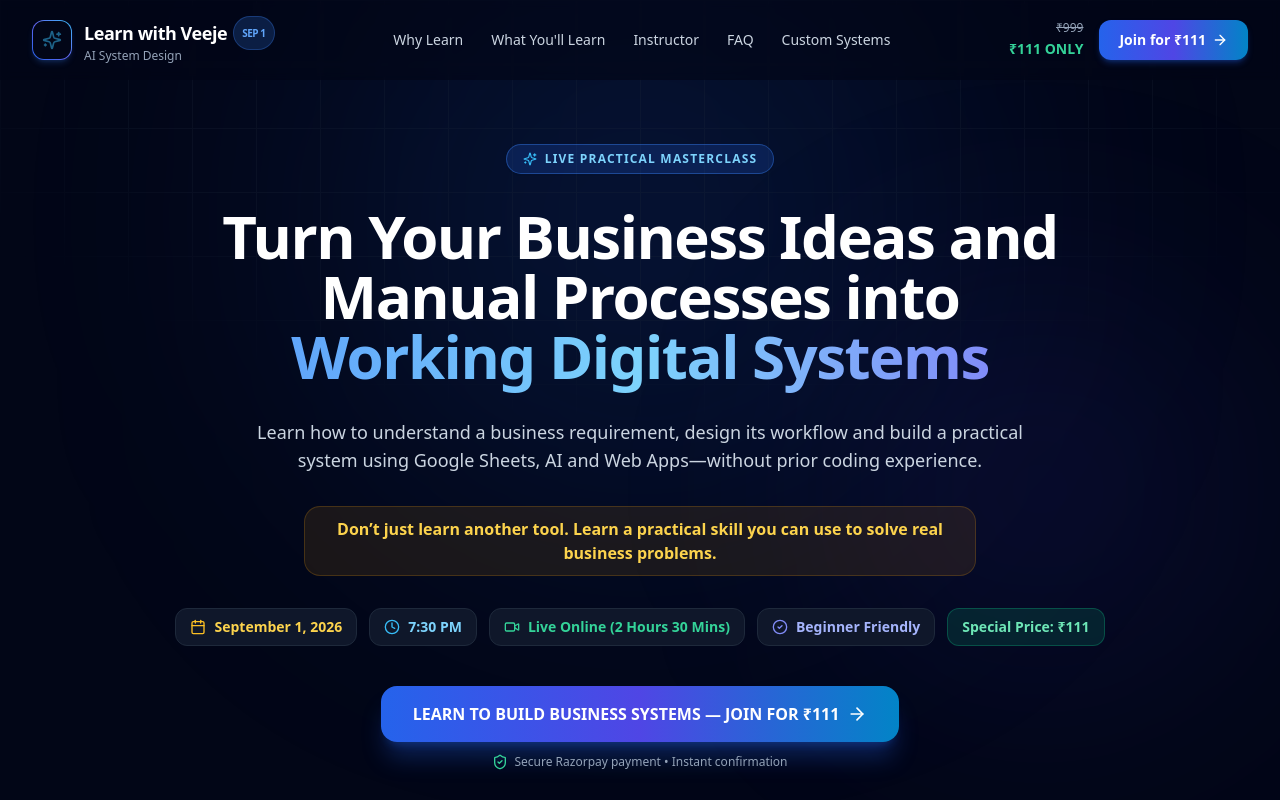
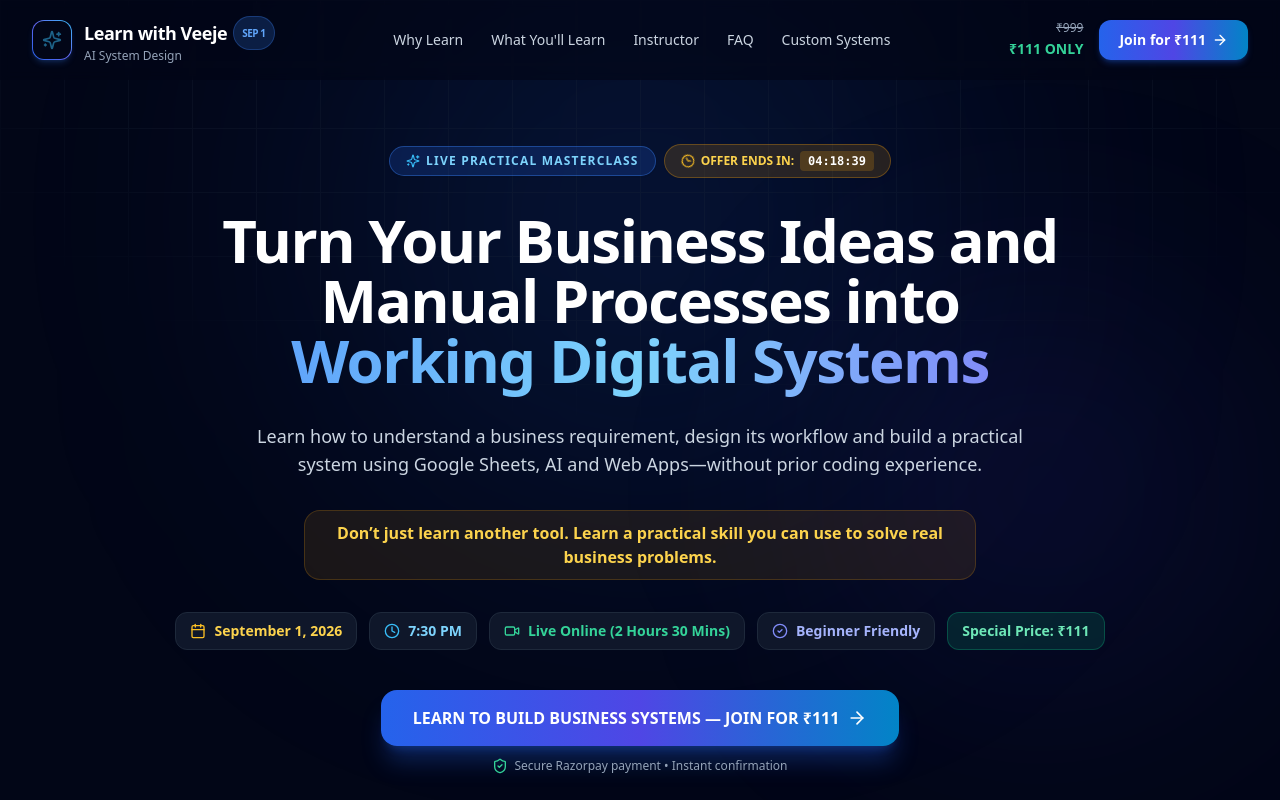
Before and after one commit to masteredlanguagecoach-hub/learnwithvj, a Next.js app: page / in a window 1280 px wide. Shown: the top 800 px of the page. Built offline with nearby package versions, Linux system fonts and the light colour scheme.

Commit message:
AddOfferEndingCountdownTimer

```diff
--- a/components/Hero.tsx
+++ b/components/Hero.tsx
@@ -1,10 +1,24 @@
 'use client';
 
-import React from 'react';
+import React, { useState, useEffect } from 'react';
 import { motion } from 'framer-motion';
 import { Sparkles, Calendar, Clock, Video, ArrowRight, ShieldCheck, CheckCircle2 } from 'lucide-react';
 
 export default function Hero() {
+  const [timeLeft, setTimeLeft] = useState({ hours: 4, minutes: 18, seconds: 45 });
+
+  useEffect(() => {
+    const timer = setInterval(() => {
+      setTimeLeft((prev) => {
+        if (prev.seconds > 0) return { ...prev, seconds: prev.seconds - 1 };
+        if (prev.minutes > 0) return { ...prev, minutes: prev.minutes - 1, seconds: 59 };
+        if (prev.hours > 0) return { hours: prev.hours - 1, minutes: 59, seconds: 59 };
+        return { hours: 4, minutes: 18, seconds: 45 };
+      });
+    }, 1000);
+    return () => clearInterval(timer);
+  }, []);
+
   const scrollToRegister = () => {
     const el = document.getElementById('register');
     if (el) el.scrollIntoView({ behavior: 'smooth' });
@@ -21,15 +35,25 @@ export default function Hero() {
 
       <div className="max-w-5xl mx-auto px-4 sm:px-6 lg:px-8 relative z-10 text-center space-y-8">
 
-        {/* Eyebrow Badge */}
+        {/* Eyebrow & Countdown Timer Badge */}
         <motion.div
           initial={{ opacity: 0, y: 15 }}
           animate={{ opacity: 1, y: 0 }}
           transition={{ duration: 0.4 }}
-          className="inline-flex items-center gap-2 px-4 py-1.5 rounded-full bg-blue-600/20 border border-blue-500/40 text-sky-300 text-xs font-bold uppercase tracking-widest shadow-sm"
+          className="inline-flex flex-wrap items-center justify-center gap-2"
         >
-          <Sparkles className="w-3.5 h-3.5 text-sky-400" />
-          <span>LIVE PRACTICAL MASTERCLASS</span>
+          <span className="px-4 py-1.5 rounded-full bg-blue-600/20 border border-blue-500/40 text-sky-300 text-xs font-bold uppercase tracking-widest shadow-sm inline-flex items-center gap-1.5">
+            <Sparkles className="w-3.5 h-3.5 text-sky-400" />
+            <span>LIVE PRACTICAL MASTERCLASS</span>
+          </span>
+
+          <span className="px-4 py-1.5 rounded-full bg-amber-500/15 border border-amber-500/30 text-amber-300 text-xs font-bold inline-flex items-center gap-1.5 shadow-sm">
+            <Clock className="w-3.5 h-3.5 text-amber-400 animate-spin" />
+            <span>OFFER ENDS IN: </span>
+            <span className="font-mono bg-amber-500/20 px-2 py-0.5 rounded text-white font-extrabold">
+              {String(timeLeft.hours).padStart(2, '0')}:{String(timeLeft.minutes).padStart(2, '0')}:{String(timeLeft.seconds).padStart(2, '0')}
+            </span>
+          </span>
         </motion.div>
 
         {/* Headline */}
--- a/components/StickyEnrollBar.tsx
+++ b/components/StickyEnrollBar.tsx
@@ -2,10 +2,23 @@
 
 import React, { useState, useEffect } from 'react';
 import { motion, AnimatePresence } from 'framer-motion';
-import { ArrowRight, ShieldCheck, Calendar } from 'lucide-react';
+import { ArrowRight, Clock, Calendar } from 'lucide-react';
 
 export default function StickyEnrollBar() {
   const [visible, setVisible] = useState(false);
+  const [timeLeft, setTimeLeft] = useState({ hours: 4, minutes: 18, seconds: 45 });
+
+  useEffect(() => {
+    const timer = setInterval(() => {
+      setTimeLeft((prev) => {
+        if (prev.seconds > 0) return { ...prev, seconds: prev.seconds - 1 };
+        if (prev.minutes > 0) return { ...prev, minutes: prev.minutes - 1, seconds: 59 };
+        if (prev.hours > 0) return { hours: prev.hours - 1, minutes: 59, seconds: 59 };
+        return { hours: 4, minutes: 18, seconds: 45 };
+      });
+    }, 1000);
+    return () => clearInterval(timer);
+  }, []);
 
   useEffect(() => {
     const handleScroll = () => {
@@ -47,11 +60,11 @@ export default function StickyEnrollBar() {
         >
           <div className="max-w-5xl mx-auto px-4 flex items-center justify-between gap-3">
 
-            {/* Price & Event Date Info (Hidden on very small screens, visible on sm+) */}
+            {/* Price & Event Date Info */}
             <div className="hidden sm:flex items-center space-x-3 text-xs">
               <div className="flex items-center gap-1.5 px-2.5 py-1 rounded-lg bg-amber-500/15 border border-amber-500/30 text-amber-300 font-bold">
-                <Calendar className="w-3.5 h-3.5 text-amber-400" />
-                <span>SEPTEMBER 1 LIVE</span>
+                <Clock className="w-3.5 h-3.5 text-amber-400 animate-spin" />
+                <span>OFFER ENDS IN: {String(timeLeft.hours).padStart(2, '0')}:{String(timeLeft.minutes).padStart(2, '0')}:{String(timeLeft.seconds).padStart(2, '0')}</span>
               </div>
               <div>
                 <span className="text-slate-400 line-through mr-1 text-[11px]">₹999</span>
@@ -59,10 +72,13 @@ export default function StickyEnrollBar() {
               </div>
             </div>
 
-            {/* Sub-text for mobile */}
+            {/* Mobile Info */}
             <div className="sm:hidden text-left">
-              <span className="text-[10px] text-amber-300 font-bold block">Sept 1 Live Session</span>
-              <span className="text-xs font-black text-emerald-400">Special Price: ₹111</span>
+              <span className="text-[10px] text-amber-300 font-bold flex items-center gap-1">
+                <Clock className="w-3 h-3 text-amber-400 animate-spin" />
+                <span>Ends: {String(timeLeft.hours).padStart(2, '0')}:{String(timeLeft.minutes).padStart(2, '0')}:{String(timeLeft.seconds).padStart(2, '0')}</span>
+              </span>
+              <span className="text-xs font-black text-emerald-400">Price: ₹111</span>
             </div>
 
             {/* Sticky Action CTA Button */}
```
